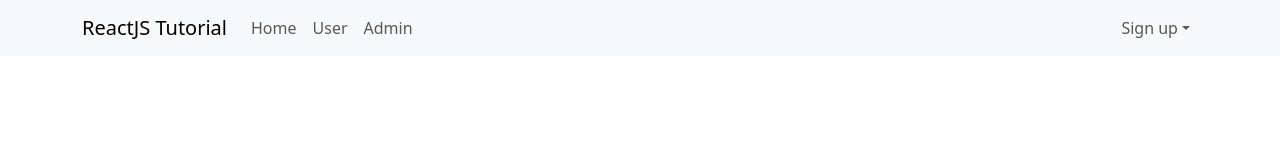
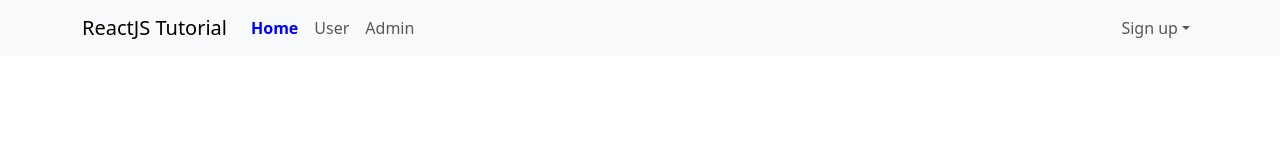
Before and after one commit to ThinhChu/React-JS, a JavaScript app: page / in a window 1280 px wide. Shown: the top 160 px of the page. Built offline with nearby package versions, Linux system fonts and the light colour scheme.

Commit message:
add active links & scss

```diff
--- a/src/App.scss
+++ b/src/App.scss
@@ -51,3 +51,14 @@
     transform: rotate(360deg);
   }
 }
+
+.header-container {
+  .navbar-nav {
+    .nav-link {
+      &.active {
+        color: blue;
+        font-weight: bold;
+      }
+    }
+  }
+}
--- a/src/components/header/Header.js
+++ b/src/components/header/Header.js
@@ -2,7 +2,7 @@
 import Nav from "react-bootstrap/Nav";
 import Navbar from "react-bootstrap/Navbar";
 import NavDropdown from "react-bootstrap/NavDropdown";
-import { Link } from "react-router-dom";
+import { NavLink } from "react-router-dom";
 
 function BasicExample() {
   return (
@@ -12,15 +12,15 @@
         <Navbar.Toggle aria-controls="basic-navbar-nav" />
         <Navbar.Collapse id="basic-navbar-nav">
           <Nav className="me-auto">
-            <Link to="/" className="nav-link">
+            <NavLink to="/" className="nav-link">
               Home
-            </Link>
-            <Link to="/user" className="nav-link">
+            </NavLink>
+            <NavLink to="/user" className="nav-link">
               User
-            </Link>
-            <Link to="/admin" className="nav-link">
+            </NavLink>
+            <NavLink to="/admin" className="nav-link">
               Admin
-            </Link>
+            </NavLink>
           </Nav>
           <Nav>
             <NavDropdown title="Sign up" id="basic-nav-dropdown">
```
